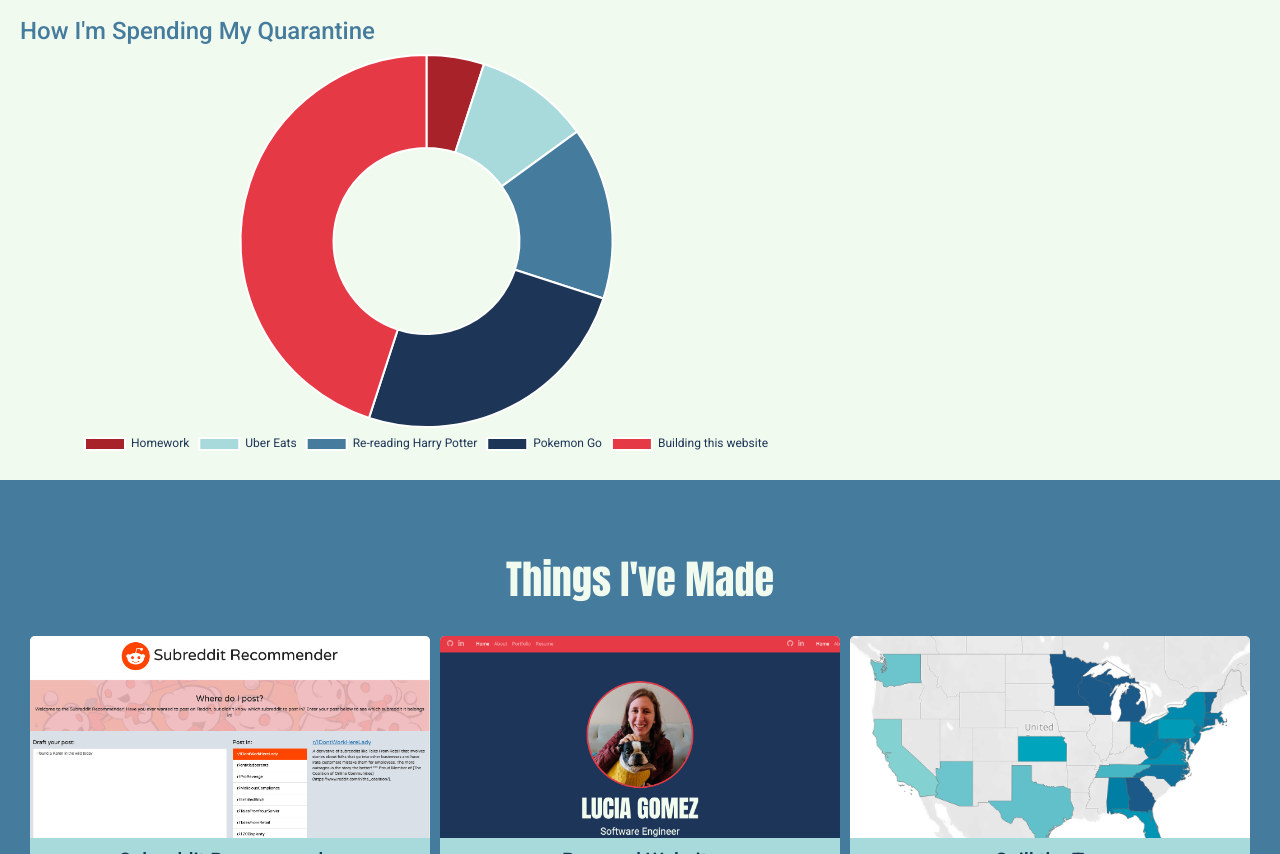
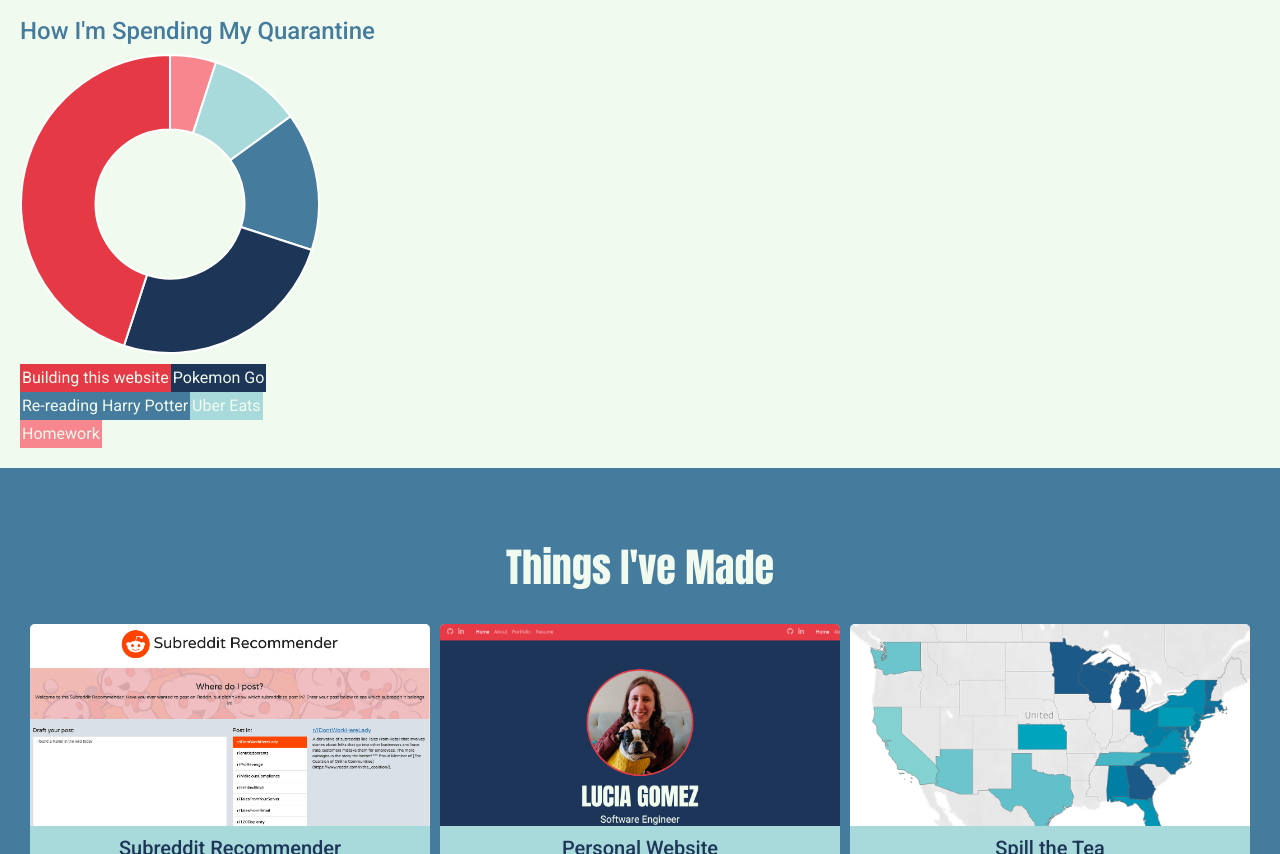
Before and after one commit to lucia-gomez/personal-website, a Gatsby site: page / in a window 1280 px wide. Shown: the part 1195-2049 px from the top of the page. Built offline with nearby package versions, Linux system fonts and the light colour scheme; Gatsby itself is replaced by a stand-in of ours.

Commit message:
custom chart legend and aspect ratio fix

```diff
--- a/src/components/about/about.js
+++ b/src/components/about/about.js
@@ -8,23 +8,57 @@ const chartData1 = {
   datasets: [
     {
       data: [5, 10, 15, 25, 45],
-      label: 'Rainfall',
       backgroundColor: [
-        '#A8222A',
+        '#f7868e',
         '#a8dadc',
         '#457b9d',
         '#1d3557',
         '#e63946'
       ],
       hoverBackgroundColor: [
-        '#A8222A',
-        '#a8dadc',
-        '#457b9d',
-        '#1d3557',
-        '#e63946'
+        '#faafb4',
+        '#bae4e6',
+        '#5190b8',
+        '#304f7a',
+        '#eb6570'
       ],
     }
   ]
+}
+
+const chart1 = (<Doughnut data={chartData1}
+  options={{
+    aspectRatio: 1,
+    responsive: true,
+  }}
+  legend={{
+    "display": false,
+    "position": "right",
+    "fullWidth": false,
+    "reverse": true,
+    "labels": {
+      "fontColor": "#1d3557",
+      "fontFamily": 'Roboto',
+    }
+  }}
+  height={null}
+  width={null} />);
+
+function buildLegend(chart) {
+  const data = chart.props.data
+  const items = [];
+  for (var i = 0; i < data.datasets[0].data.length; i++) {
+    items.push(
+      <div style={{ backgroundColor: data.datasets[0].backgroundColor[i] }} className='legend-item' key={i}>
+        {data.labels[i] ? data.labels[i] : ''}</div>
+    )
+  }
+  items.reverse();
+  return (
+    <div id='chart1-legend'>
+      {items}
+    </div>
+  );
 }
 
 const About = () => (
@@ -38,21 +72,8 @@ const About = () => (
       <LangBars />
     </AboutSection>
     <AboutSection title="How I'm Spending My Quarantine">
-      <Doughnut data={chartData1}
-        options={{
-          responsive: true,
-          maintainAspectRatio: true,
-        }}
-        legend={{
-          "display": true,
-          "position": "bottom",
-          "fullWidth": false,
-          "reverse": false,
-          "labels": {
-            "fontColor": "#1d3557",
-            "fontFamily": 'Roboto',
-          }
-        }} className='chart' />
+      <div className='chart'>{chart1}</div>
+      {buildLegend(chart1)}
     </AboutSection>
   </div>
 )
--- a/src/scss/main.scss
+++ b/src/scss/main.scss
@@ -286,10 +286,6 @@ h1 {
   padding: 20px;
 }
 
-// #about-blurb {
-//   max-width: 50vw;
-// }
-
 @media (max-width: $breakpoint-tablet) {
   #about-layout {
     display: flex;
@@ -322,8 +318,28 @@ h1 {
   width: 30px;
 }
 
+.legend-item {
+  color: $white;
+  padding: 2px;
+}
+
+#chart1-legend {
+  padding-top: 10px;
+  display: flex;
+  flex-direction: row;
+  flex-wrap: wrap;
+  width: 300px;
+}
+
 .chart {
-  animation: chartjs-render-animation 1ms;
+  position: relative;
+  width: 300px;
+}
+
+@media (max-width: $breakpoint-phone) {
+  .chart {
+    width: 100%;
+  }
 }
 
 /*******************
```
